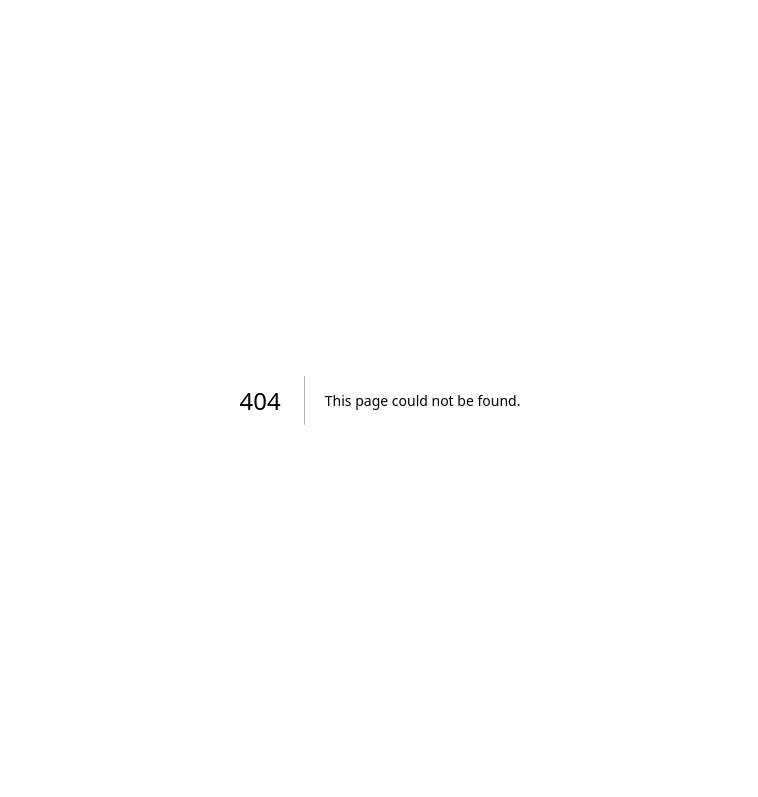
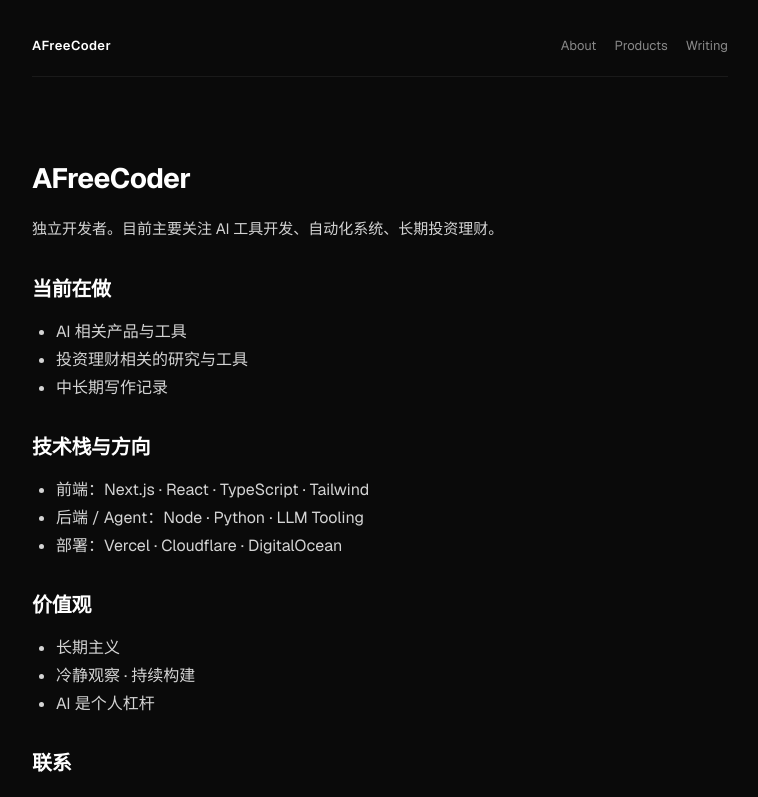
Before and after one commit to AFreeCoder/afreecoder-site, a Next.js app: page /about in a window 1280 px wide. Before the commit this address had no page. Shown: the top 797 px of the page, without its empty margins (260-1018 px from the left). Built offline with nearby package versions, Linux system fonts and the light colour scheme.

Commit message:
feat(pages): add /about page rendered from MDX

```diff
--- /dev/null
+++ b/app/about/page.tsx
@@ -0,0 +1,24 @@
+import fs from "node:fs/promises";
+import path from "node:path";
+import { Nav } from "@/components/site/nav";
+import { Footer } from "@/components/site/footer";
+import { Mdx } from "@/lib/mdx";
+
+export const metadata = {
+  title: "About",
+  description: "关于 AFreeCoder",
+};
+
+export default async function AboutPage() {
+  const filePath = path.join(process.cwd(), "content", "about.mdx");
+  const source = await fs.readFile(filePath, "utf-8");
+  return (
+    <main className="mx-auto max-w-[760px] px-6 py-7 sm:px-8 sm:py-9">
+      <Nav />
+      <article className="py-10">
+        <Mdx source={source} />
+      </article>
+      <Footer />
+    </main>
+  );
+}
--- /dev/null
+++ b/content/about.mdx
@@ -0,0 +1,27 @@
+# AFreeCoder
+
+独立开发者。目前主要关注 AI 工具开发、自动化系统、长期投资理财。
+
+## 当前在做
+
+- AI 相关产品与工具
+- 投资理财相关的研究与工具
+- 中长期写作记录
+
+## 技术栈与方向
+
+- 前端：Next.js · React · TypeScript · Tailwind
+- 后端 / Agent：Node · Python · LLM Tooling
+- 部署：Vercel · Cloudflare · DigitalOcean
+
+## 价值观
+
+- 长期主义
+- 冷静观察 · 持续构建
+- AI 是个人杠杆
+
+## 联系
+
+- GitHub: [github.com/your-handle](https://github.com/your-handle)
+- X: [x.com/your-handle](https://x.com/your-handle)
+- Email: hello@afreecoder.com
```
